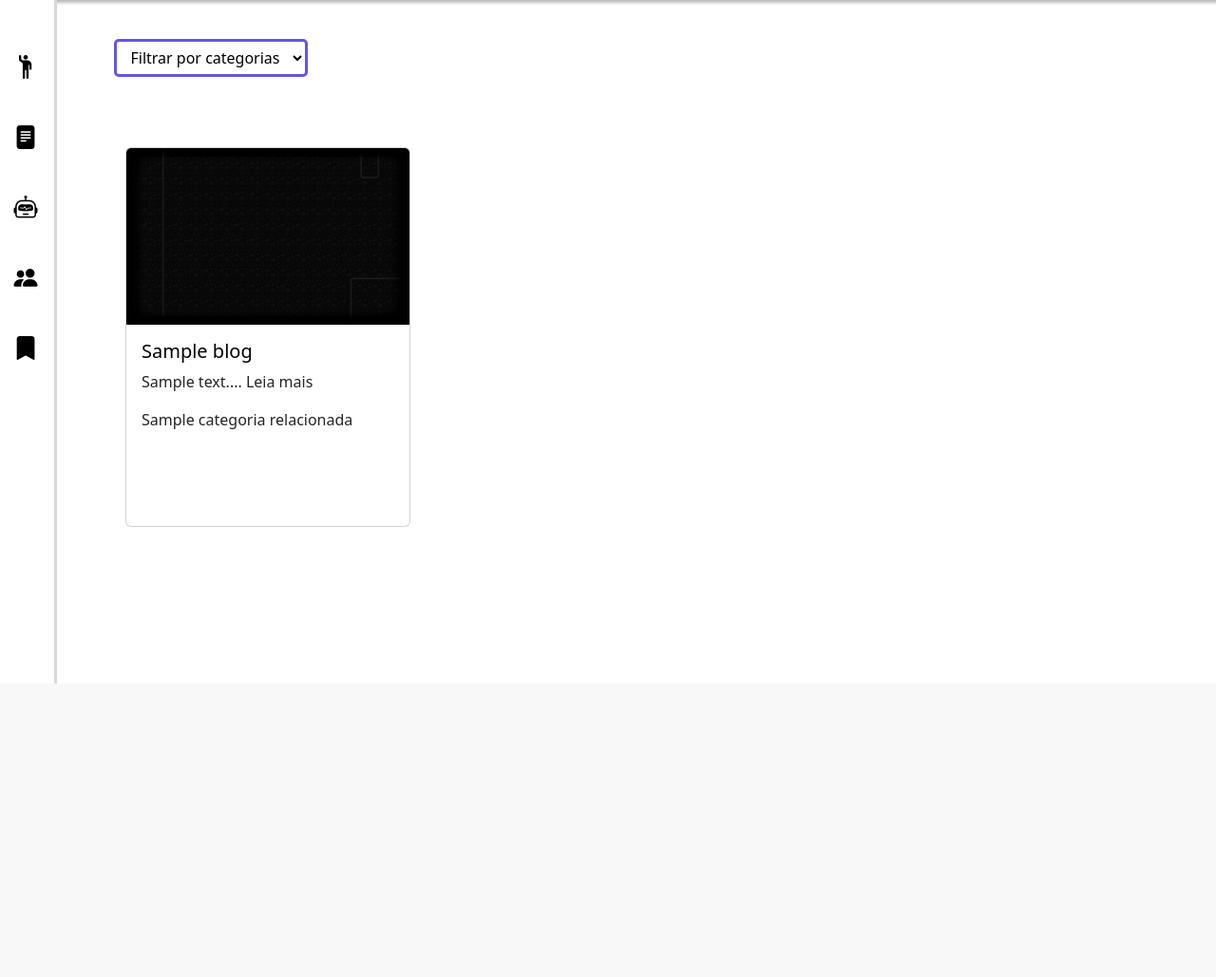
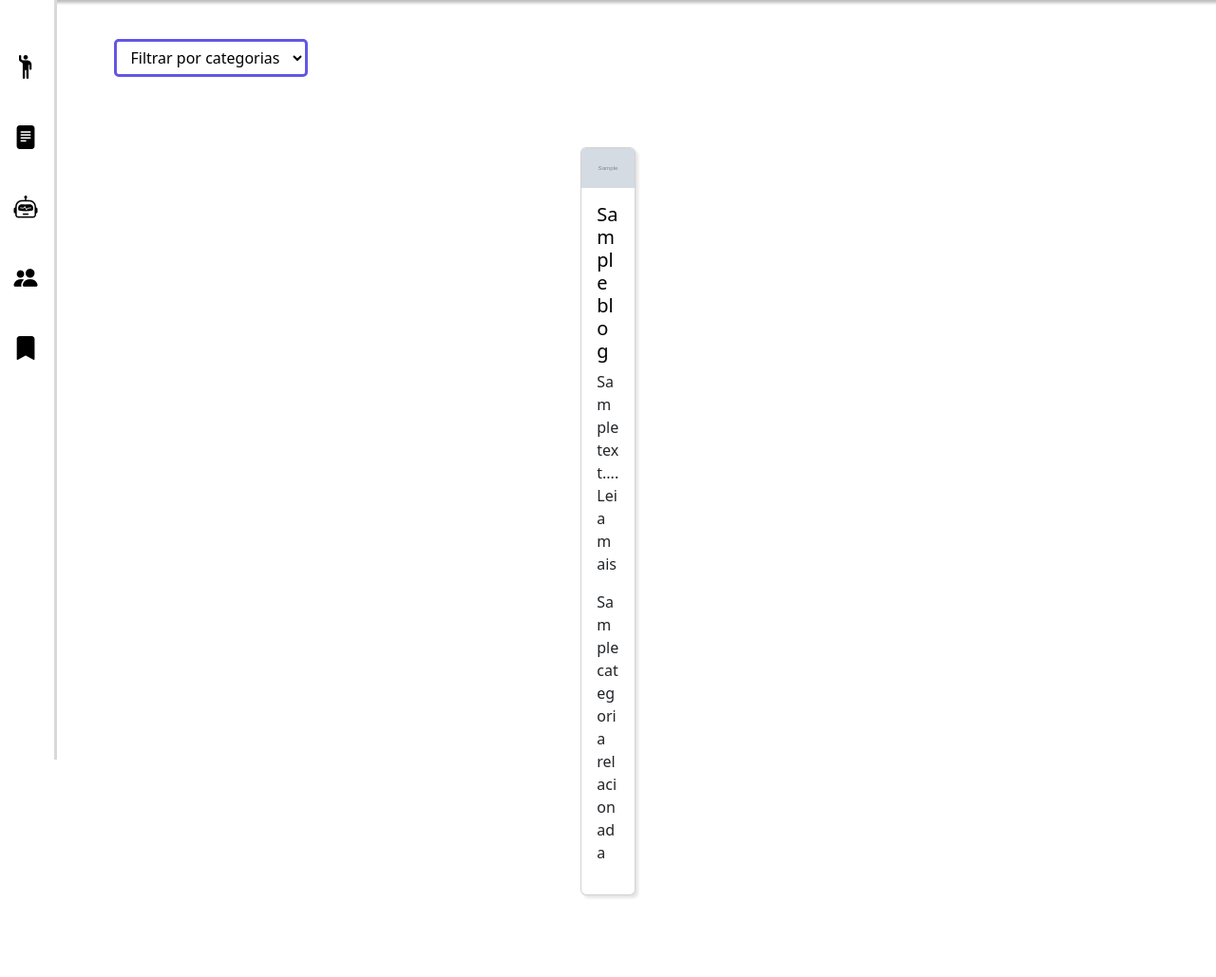
Before and after one commit to AndreyHenrique1/ProjetoTCC, a Flask app: template front-end/templates/listar_blogs.html in a window 1280 px wide. Shown: the part 80-1109 px from the top of the page at 95% size. Before the commit the page ends 800 px from the top, so only its background shows below. Run offline with Flask 3, Linux system fonts and the light colour scheme; the template is opened without the code that fills it: most values are stand-ins (such as "Sample title", 1, 10 or a date in 2020); grey boxes marked "Sample" are stand-in pictures; parts of the project's set-up code (start-up, migrations or seed data) failed here and were passed over.

Commit message:
Foto blog funcionando

```diff
--- a/front-end/static/style/estilo.css
+++ b/front-end/static/style/estilo.css
@@ -461,13 +461,26 @@
     text-decoration: none;
 }
 
-
-/*Cards do blog*/
-.card {
-    width: 300px;
-    min-height: 400px;
+.container {
+    display: flex;
+    justify-content: center;
+    flex-wrap: wrap;
 }
 
+/* Cards do blog */
+.card {
+    width: 100%;
+    min-height: 410px;
+    transition: transform 0.3s ease, box-shadow 0.3s ease;
+    box-shadow: 3px 3px 3px rgba(0, 0, 0, 0.1);
+}
+
+.card:hover {
+    transform: scale(1.05);
+    box-shadow: 6px 6px 12px rgba(0, 0, 0, 0.2);
+}
+
+/* Estilo para o título do card */
 .card .card-title {
     color: black;
     text-decoration: none;
--- a/front-end/templates/listar_blogs.html
+++ b/front-end/templates/listar_blogs.html
@@ -49,16 +49,18 @@
 
         <!--Card de blogs com bootstrap-->
         <div class="container" style="margin-top: 50px;">
-            <div class="row">
+            <div class="row justify-content-center"> <!-- Adicione a classe justify-content-center -->
                 {% for blog in blogs %}
-                <div class="col-md-4 mb-4">
+                <div class="col-md-3 mb-3">
                     <div class="card">
-                        <img src="{{ url_for('static', filename='Imagens/teste_blog.jpg') }}" class="card-img-top" alt="Foto do tema do blog">
+                        <img src="{{ blog.fotoCapa_blog if blog.fotoCapa_blog else url_for('static', filename='Imagens/default_blog_cover.png') }}"
+                            alt="Foto da Capa do Blog" width="300" height="200" style="border-radius: 5px 5px 0px 0px;" class="img-fluid">
                         <div class="card-body">
                             <a href="{{ url_for('blog_route.detalhes_blog', blog_id=blog.codigo) }}" class="card-title">
                                 <h5>{{ blog.titulo }}</h5>
                             </a>
-                            <p class="card-text">{{ blog.descricao[:90] | safe }}{% if blog.descricao|length > 100 %}...{% else %}...{% endif %} Leia mais</p>
+                            <p class="card-text">{{ blog.descricao[:90] | safe }}{% if blog.descricao|length > 100
+                                %}...{% else %}...{% endif %} Leia mais</p>
                             <p>{{ blog.categoria_relacionada.nome }}</p>
                         </div>
                     </div>
@@ -70,4 +72,5 @@
 
     <script src="{{ url_for('static', filename='js/home.js') }}"></script>
 </body>
+
 </html>
--- a/front-end/templates/notificacoes.html
+++ b/front-end/templates/notificacoes.html
@@ -45,7 +45,7 @@
                     <button type="submit" class="btn btn-link">Marcar como lida</button>
                 </form>
 
-                <a href="{{ url_for('pergunta_route.pergunta_detalhe', pergunta_id=notificacao.codPergunta) }}"
+                <a href="{{ url_for('pergunta_route.detalhes_pergunta', pergunta_id=notificacao.codPergunta) }}"
                    class="btn btn-link">Ver Pergunta</a>
             </li>
             {% endfor %}
```
Also changed, not shown: back-end/routes/blogRoutes.py (+12 -15 lines).
